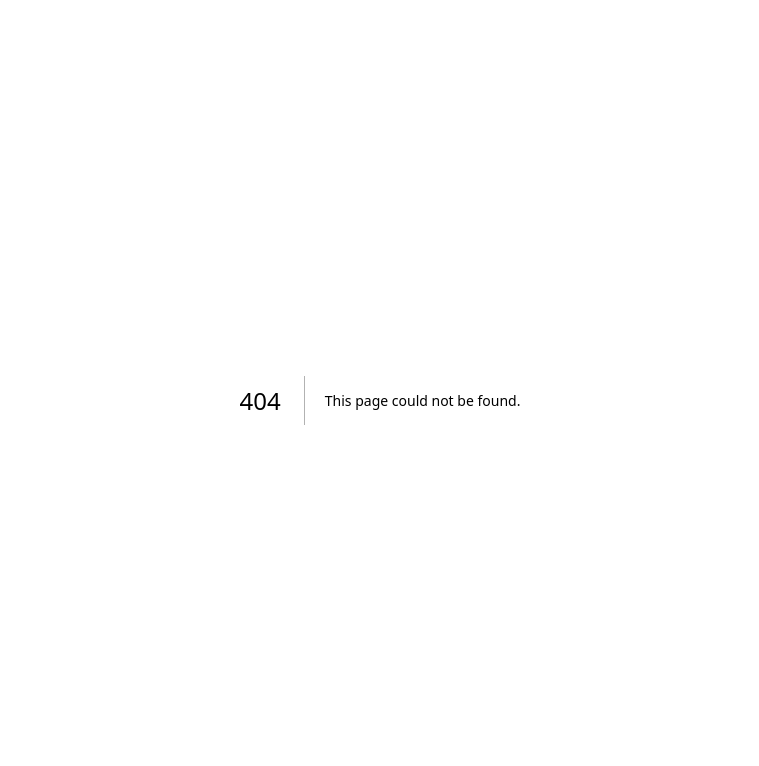
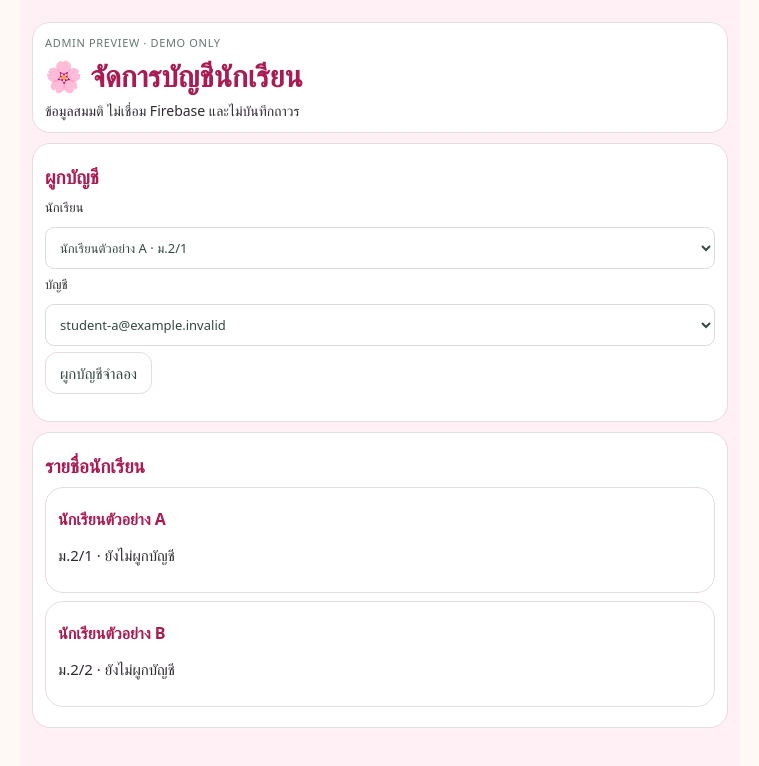
Before and after one commit to Jezang/gradeflow-next, a Next.js app: page /student-admin-preview in a window 1280 px wide. Before the commit this address had no page. Shown: the top 766 px of the page, without its empty margins (260-1019 px from the left). Built offline with nearby package versions, Linux system fonts and the light colour scheme.

Commit message:
Add synthetic student account management preview

```diff
--- /dev/null
+++ b/app/student-admin-preview/page.tsx
@@ -0,0 +1,13 @@
+'use client';
+import {useState} from 'react';
+import {planStudentAccount,type AccountPlan} from '../../lib/student-account-plan';
+import '../student-preview/student-preview.css';
+const students=[{id:'demo-s1',name:'นักเรียนตัวอย่าง A',room:'ม.2/1'},{id:'demo-s2',name:'นักเรียนตัวอย่าง B',room:'ม.2/2'}];
+const accounts=[{uid:'demo-u1',email:'student-a@example.invalid'},{uid:'demo-u2',email:'student-b@example.invalid'}];
+export default function StudentAdminPreview(){
+ const [plans,setPlans]=useState<AccountPlan[]>([]),[sid,setSid]=useState(students[0].id),[uid,setUid]=useState(accounts[0].uid),[message,setMessage]=useState('');
+ function apply(studentId:string,accountUid:string,active:boolean){
+ try{const p=planStudentAccount({uid:accountUid,studentId,active,studentExists:students.some(s=>s.id===studentId),authExists:accounts.some(a=>a.uid===accountUid),binding:plans.find(p=>p.binding.uid===accountUid)?.binding??null,owner:plans.find(p=>p.owner.studentId===studentId)?.owner??null});setPlans(prev=>[...prev.filter(x=>x.binding.uid!==accountUid),p]);setMessage(active?'เปิดสิทธิ์บัญชีจำลองแล้ว':'ระงับสิทธิ์บัญชีจำลองแล้ว')}catch{setMessage('ไม่สามารถดำเนินการได้: ตรวจสอบการผูกบัญชีซ้ำ')}
+ }
+ return <main className="student-preview"><header><small>ADMIN PREVIEW · DEMO ONLY</small><h1>🌸 จัดการบัญชีนักเรียน</h1><p>ข้อมูลสมมติ ไม่เชื่อม Firebase และไม่บันทึกถาวร</p></header><section><h2>ผูกบัญชี</h2><form onSubmit={e=>{e.preventDefault();apply(sid,uid,true)}}><label>นักเรียน<select value={sid} onChange={e=>setSid(e.target.value)}>{students.map(s=><option key={s.id} value={s.id}>{s.name} · {s.room}</option>)}</select></label><label>บัญชี<select value={uid} onChange={e=>setUid(e.target.value)}>{accounts.map(a=><option key={a.uid} value={a.uid}>{a.email}</option>)}</select></label><button>ผูกบัญชีจำลอง</button></form><p role="status">{message}</p></section><section><h2>รายชื่อนักเรียน</h2>{students.map(s=>{const p=plans.find(p=>p.owner.studentId===s.id);return <article key={s.id}><h3>{s.name}</h3><p>{s.room} · {p?p.binding.active?'เปิดใช้งาน':'ระงับสิทธิ์':'ยังไม่ผูกบัญชี'}</p>{p&&<button onClick={()=>apply(s.id,p.binding.uid,!p.binding.active)}>{p.binding.active?'ระงับสิทธิ์':'คืนสิทธิ์'}</button>}</article>})}</section></main>
+}
```
